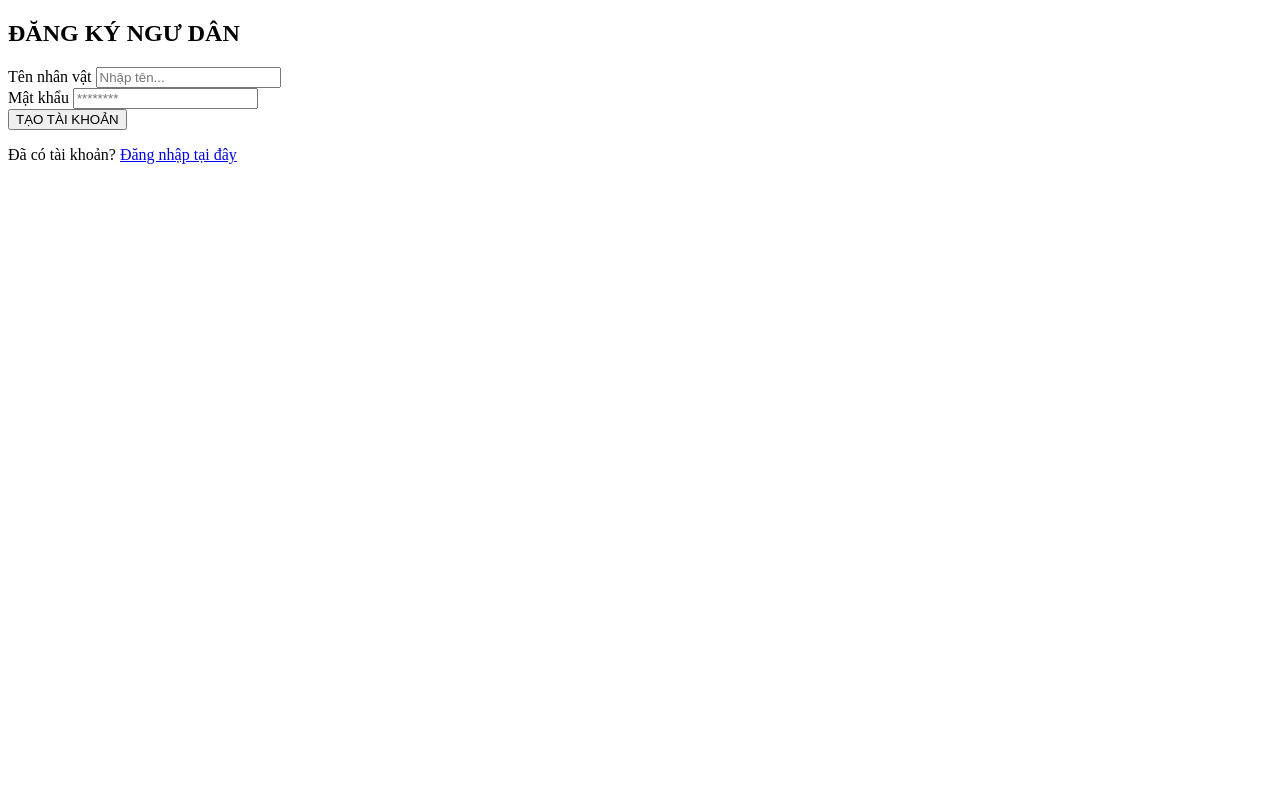
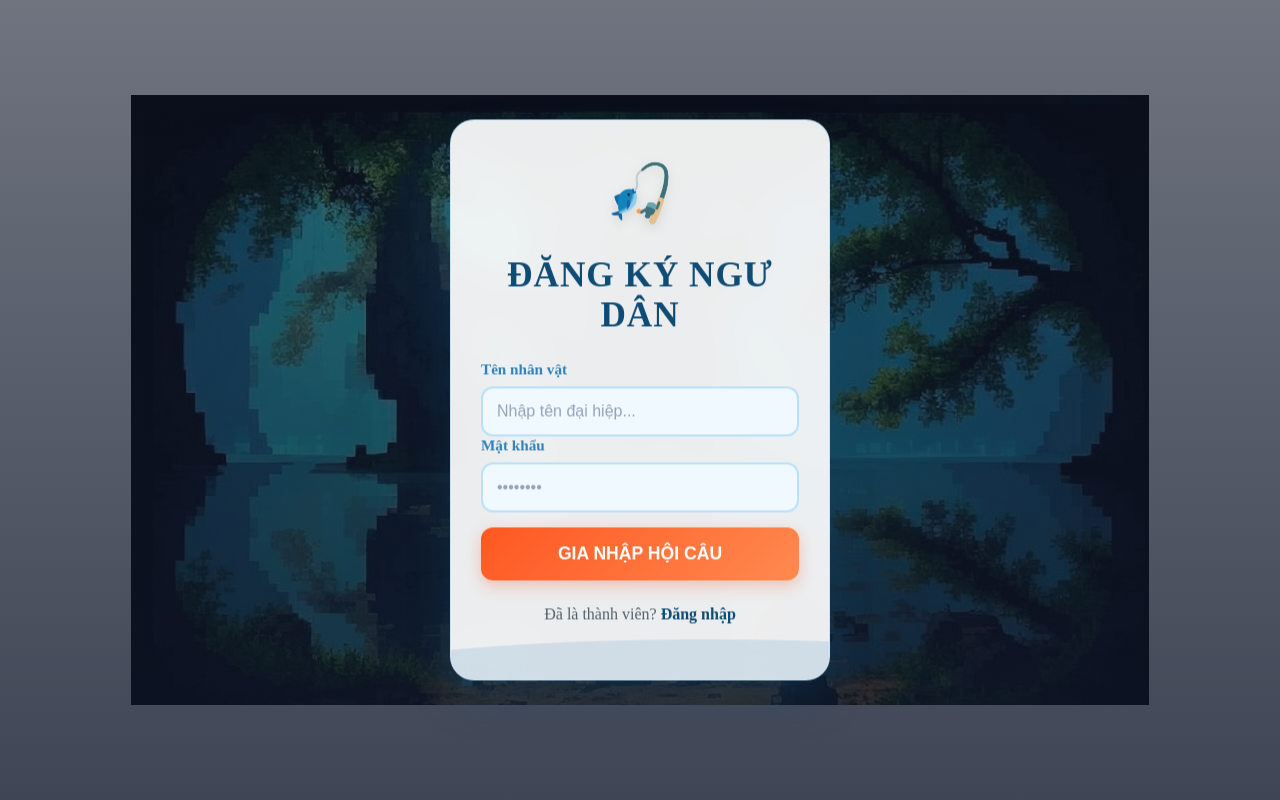
Before and after one commit to htkhang111/web-fishing-game, a Flask app: page /register in a window 1280 px wide. Run offline with Flask 3, Linux system fonts and the light colour scheme.

Commit message:
giaodienlogin
bị lỗi rồi fix thôi

```diff
--- a/frontend/static/css/style.css
+++ b/frontend/static/css/style.css
@@ -1,6 +1,6 @@
 /* --- MINIGAME STYLES --- */
 
-/* Container chứa mũi tên */
+/* --- MINIGAME STYLES (Giữ nguyên) --- */
 .arrow-container {
     display: flex;
     justify-content: center;
@@ -9,7 +9,6 @@
     min-height: 60px;
 }
 
-/* Base Mũi tên */
 .arrow-icon {
     font-size: 3rem;
     font-weight: bold;
@@ -20,25 +19,23 @@
     border: 3px solid transparent;
 }
 
-/* Màu sắc mũi tên */
 .arrow-green {
-    color: #2ecc71; /* Xanh lá */
+    color: #2ecc71;
     border-color: #2ecc71;
     text-shadow: 0 0 10px #2ecc71;
 }
 
 .arrow-blue {
-    color: #3498db; /* Xanh dương */
+    color: #3498db;
     border-color: #3498db;
     text-shadow: 0 0 10px #3498db;
 }
 
-/* TRAP - Màu đỏ */
 .arrow-red {
-    color: #e74c3c; /* Đỏ */
+    color: #e74c3c;
     border-color: #e74c3c;
     text-shadow: 0 0 15px #e74c3c;
-    animation: pulse 0.5s infinite alternate; /* Nhấp nháy cảnh báo */
+    animation: pulse 0.5s infinite alternate;
 }
 
 @keyframes pulse {
@@ -46,7 +43,7 @@
     to { transform: scale(1.1); }
 }
 
-/* --- SLIDER BAR (SPACE PHASE) --- */
+/* --- SLIDER BAR (Giữ nguyên) --- */
 .slider-container {
     width: 80%;
     height: 40px;
@@ -58,18 +55,16 @@
     overflow: hidden;
 }
 
-/* Vùng an toàn (Target Zone) - Vùng màu vàng/xanh */
 .target-zone {
     position: absolute;
     left: 40%;
-    width: 20%; /* Rộng 20% */
+    width: 20%;
     height: 100%;
-    background: #f1c40f; /* Vàng */
+    background: #f1c40f;
     opacity: 0.7;
     box-shadow: 0 0 15px #f1c40f;
 }
 
-/* Con trỏ chạy qua lại */
 .slider-cursor {
     position: absolute;
     top: 0;
@@ -80,3 +75,184 @@
     box-shadow: 0 0 10px #fff;
     z-index: 10;
 }
+
+/* --- LOGIN / REGISTER "BRIGHT OCEAN THEME" (Đã chỉnh sửa) --- */
+:root {
+    --fish-water-deep: #0f4c75;
+    --fish-water-light: #3282b8;
+    --fish-accent: #bbe1fa;
+    --bobber-red: #ff5722;
+    --bobber-orange: #ff8a50;
+    --white-glass: rgba(255, 255, 255, 0.92);
+    --text-dark: #0f4c75;
+}
+
+body.auth-page {
+    /* Nền giữ nguyên độ sâu đại dương */
+    background: radial-gradient(circle at center, var(--fish-water-light) 0%, var(--fish-water-deep) 100%),
+                url('https://www.transparenttextures.com/patterns/cubes.png');
+    height: 100vh;
+    display: flex; /* Fallback */
+    align-items: center;
+    justify-content: center;
+    margin: 0;
+    font-family: 'Segoe UI', Tahoma, Geneva, Verdana, sans-serif;
+    color: white;
+}
+
+.login-container {
+    /* Căn giữa tuyệt đối */
+    position: fixed;
+    top: 50%;
+    left: 50%;
+    transform: translate(-50%, -50%);
+
+    width: 90%;
+    max-width: 420px;
+    padding: 20px;
+    box-sizing: border-box;
+    z-index: 1000;
+}
+
+.login-box {
+    /* --- NỀN TRẮNG SỨ (Thay đổi chính) --- */
+    background: var(--white-glass);
+    backdrop-filter: blur(15px);
+    -webkit-backdrop-filter: blur(15px);
+
+    /* Viền và bóng đổ sáng sủa hơn */
+    border: 1px solid rgba(187, 225, 250, 0.8);
+    border-radius: 24px;
+    padding: 40px 30px;
+    box-shadow: 0 20px 40px rgba(15, 76, 117, 0.3);
+
+    text-align: center;
+    position: relative;
+    overflow: hidden;
+    color: var(--text-dark); /* Chữ màu đậm để hiện trên nền trắng */
+}
+
+/* Sóng nước bên dưới (Màu nhạt hơn cho hợp nền trắng) */
+.login-box::after {
+    content: '';
+    position: absolute;
+    bottom: -40px;
+    left: 0;
+    width: 200%;
+    height: 80px;
+    background: rgba(50, 130, 184, 0.15); /* Sóng xanh nhạt */
+    border-radius: 50%;
+    animation: wave 5s linear infinite;
+    z-index: 0;
+}
+
+@keyframes wave {
+    0% { transform: translateX(0); }
+    100% { transform: translateX(-50%); }
+}
+
+.login-box h2 {
+    margin-bottom: 25px;
+    font-size: 2.2em;
+    font-weight: 800;
+    color: var(--text-dark); /* Tiêu đề màu đậm */
+    text-shadow: none;
+    letter-spacing: 1px;
+    position: relative;
+    z-index: 1;
+}
+
+.input-group {
+    position: relative;
+    z-index: 1;
+}
+
+.input-group label {
+    display: block;
+    margin-bottom: 8px;
+    color: #3282b8; /* Label màu xanh trung tính */
+    font-weight: 700;
+    font-size: 0.95em;
+    text-align: left;
+}
+
+.input-group input {
+    width: 100%;
+    padding: 14px;
+
+    /* Input nền sáng */
+    background: #f0f9ff;
+    border: 2px solid #bbe1fa;
+    border-radius: 12px;
+
+    color: #1b262c; /* Chữ khi gõ màu đen/xanh đen */
+    font-size: 1rem;
+    font-weight: 500;
+    outline: none;
+    transition: all 0.3s;
+    box-sizing: border-box;
+}
+
+.input-group input:focus {
+    border-color: #3282b8;
+    background: #ffffff;
+    box-shadow: 0 0 0 4px rgba(187, 225, 250, 0.5);
+}
+
+.input-group input::placeholder {
+    color: #94a3b8;
+}
+
+/* Nút bấm (Giữ nguyên màu Cam Phao Câu) */
+.btn-primary {
+    width: 100%;
+    padding: 16px;
+    margin-top: 15px;
+    background: linear-gradient(135deg, var(--bobber-red), var(--bobber-orange));
+    border: none;
+    border-radius: 12px;
+    color: white;
+    font-size: 1.1em;
+    font-weight: 800;
+    text-transform: uppercase;
+    cursor: pointer;
+    box-shadow: 0 5px 15px rgba(255, 87, 34, 0.3);
+    transition: transform 0.2s, box-shadow 0.2s;
+    position: relative;
+    z-index: 10;
+}
+
+.btn-primary:hover {
+    transform: translateY(-3px);
+    box-shadow: 0 8px 20px rgba(255, 87, 34, 0.5);
+    filter: brightness(1.1);
+}
+
+.btn-primary:active {
+    transform: scale(0.98);
+}
+
+.switch-link {
+    margin-top: 25px;
+    position: relative;
+    z-index: 10;
+}
+
+.switch-link p { color: #52616b; } /* Text phụ màu xám đậm */
+
+.switch-link a {
+    color: var(--text-dark);
+    font-weight: bold;
+    text-decoration: none;
+}
+
+.switch-link a:hover {
+    color: #3282b8;
+    text-decoration: underline;
+}
+
+.login-icon {
+    font-size: 3.5rem;
+    margin-bottom: 10px;
+    filter: drop-shadow(0 4px 6px rgba(0,0,0,0.1));
+}
--- a/frontend/templates/login.html
+++ b/frontend/templates/login.html
@@ -4,32 +4,55 @@
     {% if is_register %}Đăng Ký - Fishing Game{% else %}Đăng Nhập - Fishing Game{% endif %}
 {% endblock %}
 
+{# Thêm block CSS riêng hoặc class cho body nếu template hỗ trợ #}
+{% block head %}
+
+{% endblock %}
+
 {% block content %}
+{{ super() }}
+   <style>
+        /* Hack đè style body */
+        body {
+            background: linear-gradient(rgba(15, 23, 42, 0.6), rgba(15, 23, 42, 0.8)),
+                        url("{{ url_for('static', filename='img/background_login.jpg') }}") no-repeat center center fixed !important;
+
+            background-size: cover;
+            height: 100vh;
+            display: flex;
+            align-items: center;
+            justify-content: center;
+            margin: 0;
+        }
+
+        nav { display: none !important; }
+    </style>
 <div class="login-container">
     <div class="login-box">
-        <h2>{% if is_register %}ĐĂNG KÝ NGƯ DÂN{% else %}ĐĂNG NHẬP{% endif %}</h2>
+        <div class="login-icon">🎣</div>
+        <h2>{% if is_register %}ĐĂNG KÝ NGƯ DÂN{% else %}CỔNG ĐĂNG NHẬP{% endif %}</h2>
 
         <form method="POST" action="">
             <div class="input-group">
                 <label for="username">Tên nhân vật</label>
-                <input type="text" id="username" name="username" required placeholder="Nhập tên...">
+                <input type="text" id="username" name="username" required placeholder="Nhập tên đại hiệp..." autocomplete="off">
             </div>
 
             <div class="input-group">
                 <label for="password">Mật khẩu</label>
-                <input type="password" id="password" name="password" required placeholder="********">
+                <input type="password" id="password" name="password" required placeholder="••••••••">
             </div>
 
             <button type="submit" class="btn-primary">
-                {% if is_register %}TẠO TÀI KHOẢN{% else %}VÀO GAME NGAY{% endif %}
+                {% if is_register %}GIA NHẬP HỘI CÂU{% else %}VÀO BỂ CÂU NGAY{% endif %}
             </button>
         </form>
 
         <div class="switch-link">
             {% if is_register %}
-                <p>Đã có tài khoản? <a href="{{ url_for('auth.login') }}">Đăng nhập tại đây</a></p>
+                <p>Đã là thành viên? <a href="{{ url_for('auth.login') }}">Đăng nhập</a></p>
             {% else %}
-                <p>Chưa có tài khoản? <a href="{{ url_for('auth.register') }}">Đăng ký ngay</a></p>
+                <p>Lính mới? <a href="{{ url_for('auth.register') }}">Đăng ký ngay</a></p>
             {% endif %}
         </div>
     </div>
```
Also changed, not shown: frontend/static/img/background_login.jpg (added).
